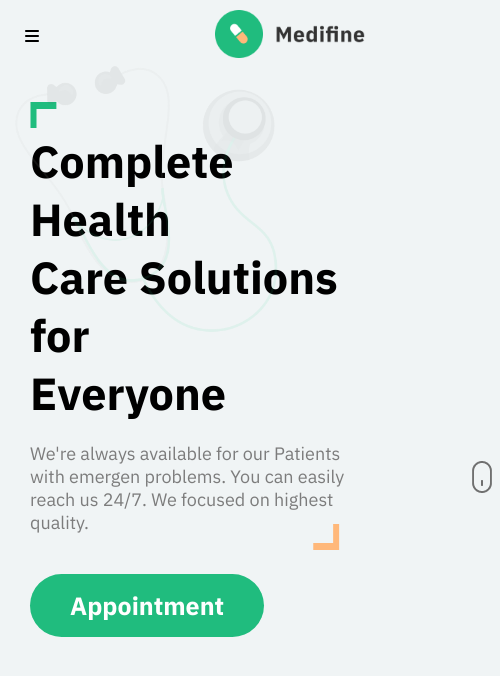
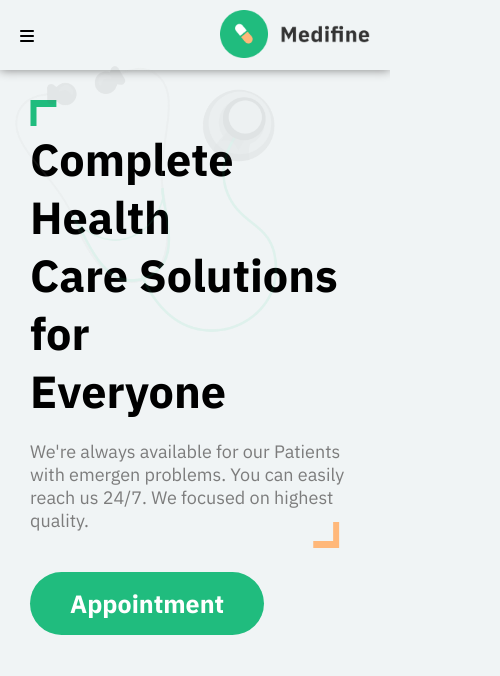
Before and after one commit to itarunnagar/Project-4, a plain HTML site: page index.html in a window 390 px wide. Shown: the whole page, 500 px wide, since content can reach past the window. Drawn offline with Linux system fonts and the light colour scheme.

Commit message:
ALL Done With JS

```diff
--- a/about/about.css
+++ b/about/about.css
@@ -15,6 +15,7 @@ body {
 /* Here HEader Section Start */
 header {
   display: flex;
+  flex-wrap: wrap;
   align-items: center;
   justify-content: space-between;
   margin: 20px 130px;
@@ -87,12 +88,19 @@ main {
 @media (max-width: 1150px) {
   /* Here HEader Section Start */
   /* Here HEader Section Start */
+  /* Here HEader Section Start */
+  /* Here HEader Section Start */
   header {
+    width: 100%;
+    max-height: 70px;
     display: flex;
+
     align-items: center;
     justify-content: space-between;
-    padding: 10px;
-    margin: 0px 15px;
+    padding: 10px 20px;
+    margin: 0px;
+    box-shadow: 0px 0px 10px grey;
+    overflow-y: hidden;
   }
   .menuBar {
     display: block;
@@ -102,7 +110,13 @@ main {
     cursor: pointer;
   }
   .utility {
-    display: none;
+    display: block;
+    width: 100%;
+  }
+  .utility li {
+    display: block;
+    width: 100%;
+    margin-top: 20px;
   }
   main {
     display: block;
--- a/contact/contact.css
+++ b/contact/contact.css
@@ -15,6 +15,7 @@ body {
 /* Here HEader Section Start */
 header {
   display: flex;
+  flex-wrap: wrap;
   align-items: center;
   justify-content: space-between;
   margin: 20px 130px;
@@ -102,11 +103,15 @@ form textarea {
   /* Here HEader Section Start */
   /* Here HEader Section Start */
   header {
+    width: 100%;
+    max-height: 70px;
     display: flex;
     align-items: center;
     justify-content: space-between;
-    padding: 10px;
-    margin: 0px 15px;
+    padding: 10px 20px;
+    margin: 0px;
+    box-shadow: 0px 0px 10px grey;
+    overflow-y: hidden;
   }
   .menuBar {
     display: block;
@@ -116,7 +121,13 @@ form textarea {
     cursor: pointer;
   }
   .utility {
-    display: none;
+    display: block;
+    width: 100%;
+  }
+  .utility li {
+    display: block;
+    width: 100%;
+    margin-top: 20px;
   }
   /* Here Hero Section or MAin Section Start */
   main {
--- a/index.html
+++ b/index.html
@@ -90,5 +90,7 @@
         <div class="drImage"><img src="./images/doctor.png" /></div>
       </section>
     </main>
+
+    <script src="./script.js"></script>
   </body>
 </html>
--- /dev/null
+++ b/script.js
@@ -0,0 +1,12 @@
+let menuBar = document.querySelector(".menuBar");
+menuBar.addEventListener("click", openNavBar);
+
+function openNavBar() {
+  let header = document.querySelector("header");
+  header.classList.toggle("open");
+  if (header.classList.contains("open")) {
+    header.style.maxHeight = header.scrollHeight + "px";
+  } else {
+    header.removeAttribute("style");
+  }
+}
--- a/style.css
+++ b/style.css
@@ -17,6 +17,7 @@ header {
   display: flex;
   align-items: center;
   justify-content: space-between;
+  flex-wrap: wrap;
   margin: 20px 130px;
 }
 .menuBar {
@@ -122,11 +123,15 @@ header {
   /* Here HEader Section Start */
   /* Here HEader Section Start */
   header {
+    width: 100%;
+    max-height: 70px;
     display: flex;
     align-items: center;
     justify-content: space-between;
-    padding: 10px;
-    margin: 0px 15px;
+    padding: 10px 20px;
+    margin: 0px;
+    box-shadow: 0px 0px 10px grey;
+    overflow-y: hidden;
   }
   .menuBar {
     display: block;
@@ -136,7 +141,13 @@ header {
     cursor: pointer;
   }
   .utility {
-    display: none;
+    display: block;
+    width: 100%;
+  }
+  .utility li {
+    display: block;
+    width: 100%;
+    margin-top: 20px;
   }
 
   /* Stethoscope Image */
@@ -179,9 +190,7 @@ header {
     top: -65px;
   }
   .mouseImage {
-    position: relative;
-    left: 50%;
-    top: -120px;
+    display: none;
   }
 
   .rightHero {
```
Also changed, not shown: about/about.html (+3 -0 lines), about/about.js (added, +12 -0 lines), contact/contact.html (+2 -0 lines), contact/contact.js (added, +12 -0 lines).
